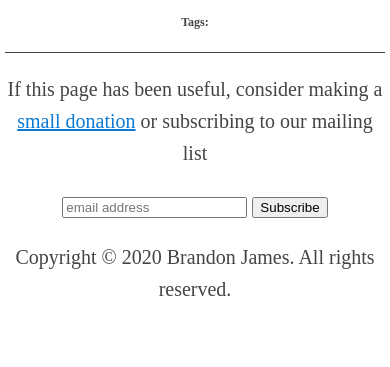
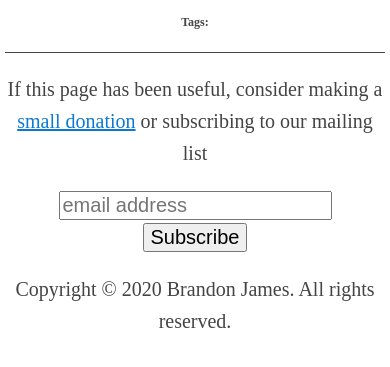
Before and after one commit to bjames/ntn, a Flask app: page / in a window 390 px wide. Shown: the part 52-419 px from the top of the page. Run offline with Flask 2, Linux system fonts and the light colour scheme; parts of the project's set-up code (start-up, migrations or seed data) failed here and were passed over.

Commit message:
MC embed

```diff
--- a/static/notes-core.css
+++ b/static/notes-core.css
@@ -396,6 +396,10 @@ a {
         font-size: 1em;
     }
 
+    #mc_embed_signup input, select, textarea, button{
+        font-size: 1em;
+    }
+
     #term {
         width: 97%; /* The width is 100%, when the viewport is 800px or smaller */
         padding-right: 0px;
```
